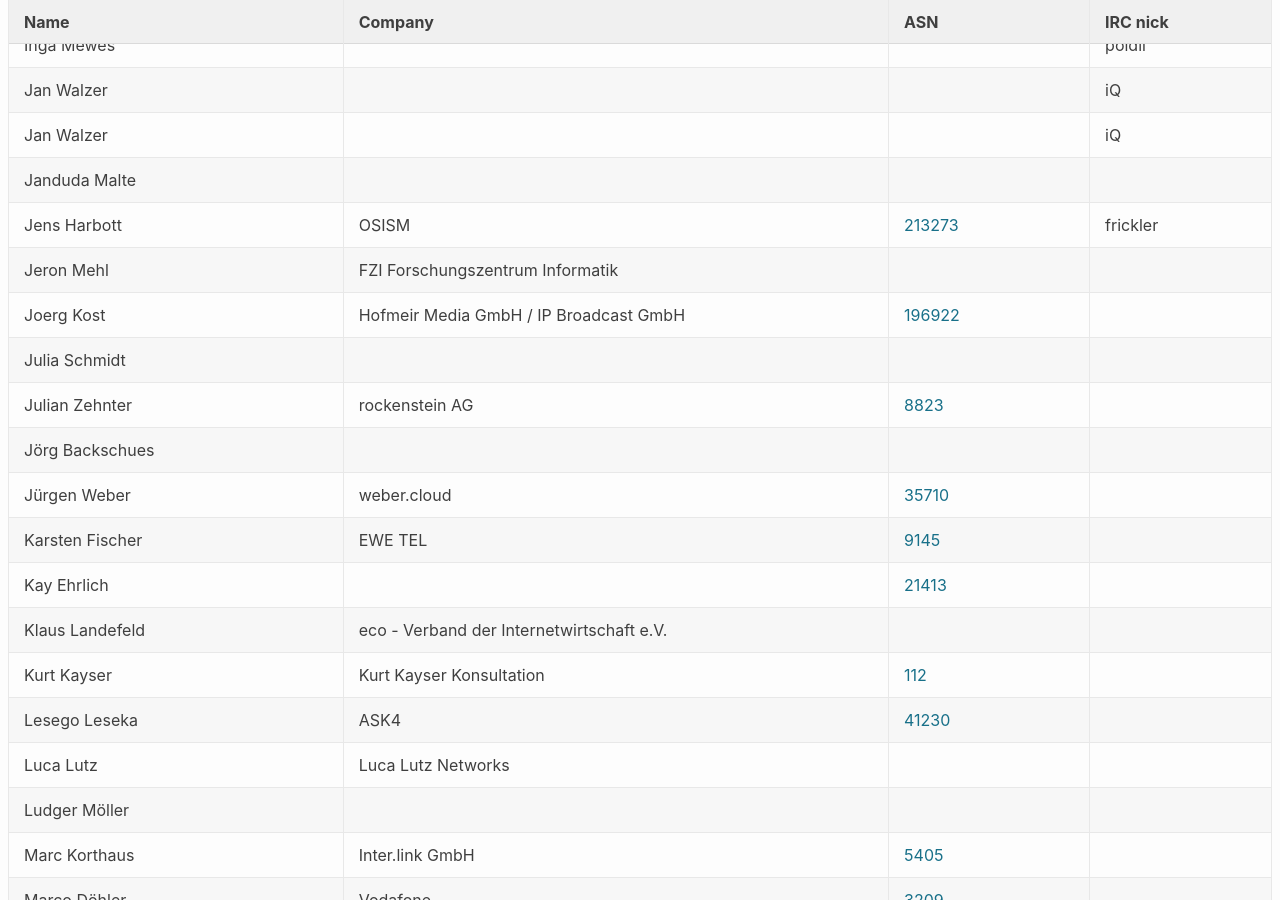
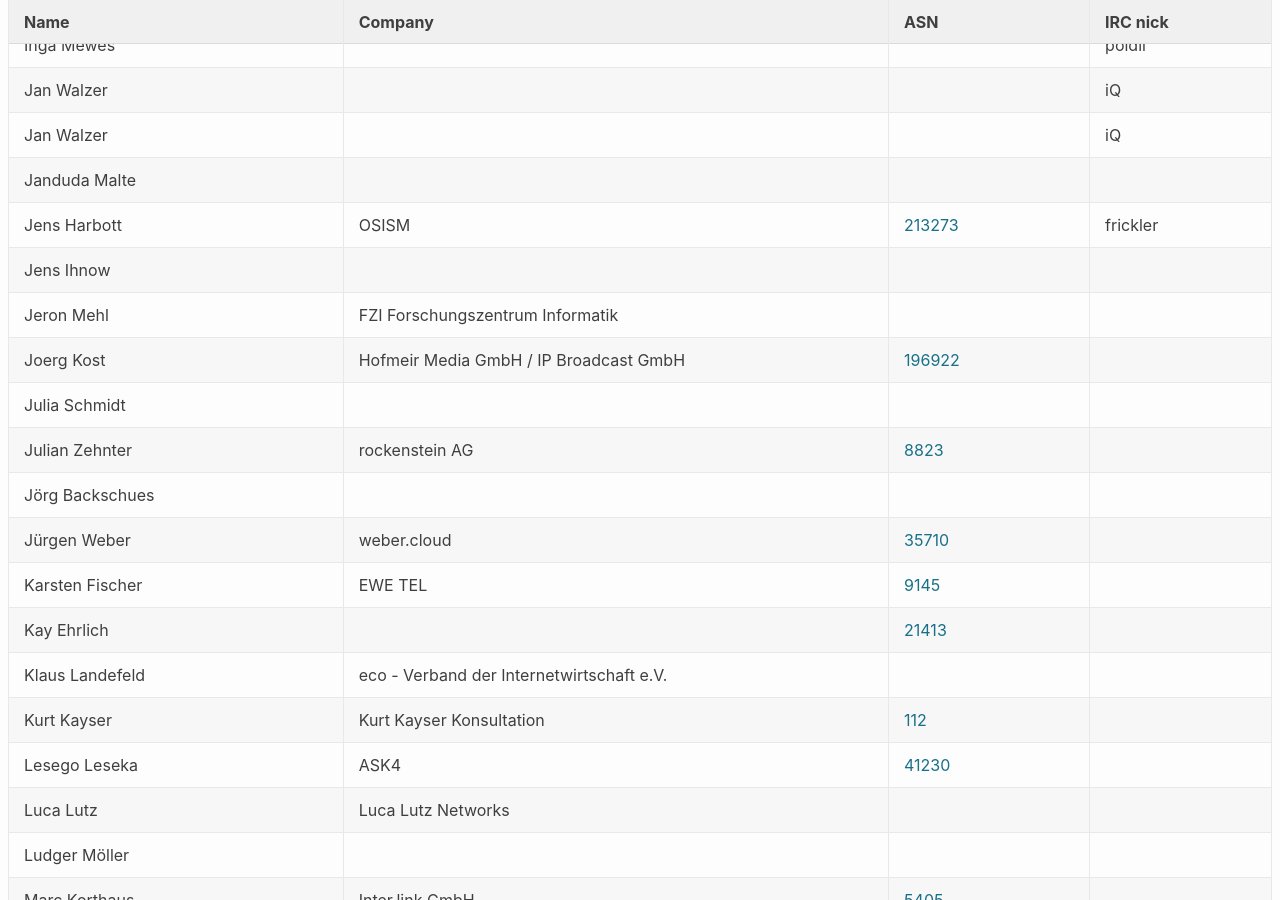
Before and after one commit to denog/pretix-attendeelist, a Jekyll site: the page built from denog15/index.md, in a window 1280 px wide and 900 px high, scrolled down 22794 px. Built offline with Jekyll 4.4.1, drawn with Linux system fonts in a browser that asks for light colours.

Commit message:
Latest data: Fri Nov 17 19:09:56 UTC 2023

```diff
--- a/_data/attendees_denog15_online.json
+++ b/_data/attendees_denog15_online.json
@@ -208,6 +208,12 @@
     "company": "OSISM",
     "irc": "frickler",
     "asn": "213273"
+  },
+  {
+    "name": "Jens Ihnow",
+    "company": null,
+    "irc": null,
+    "asn": null
   },
   {
     "name": "Jeron Mehl",
```
